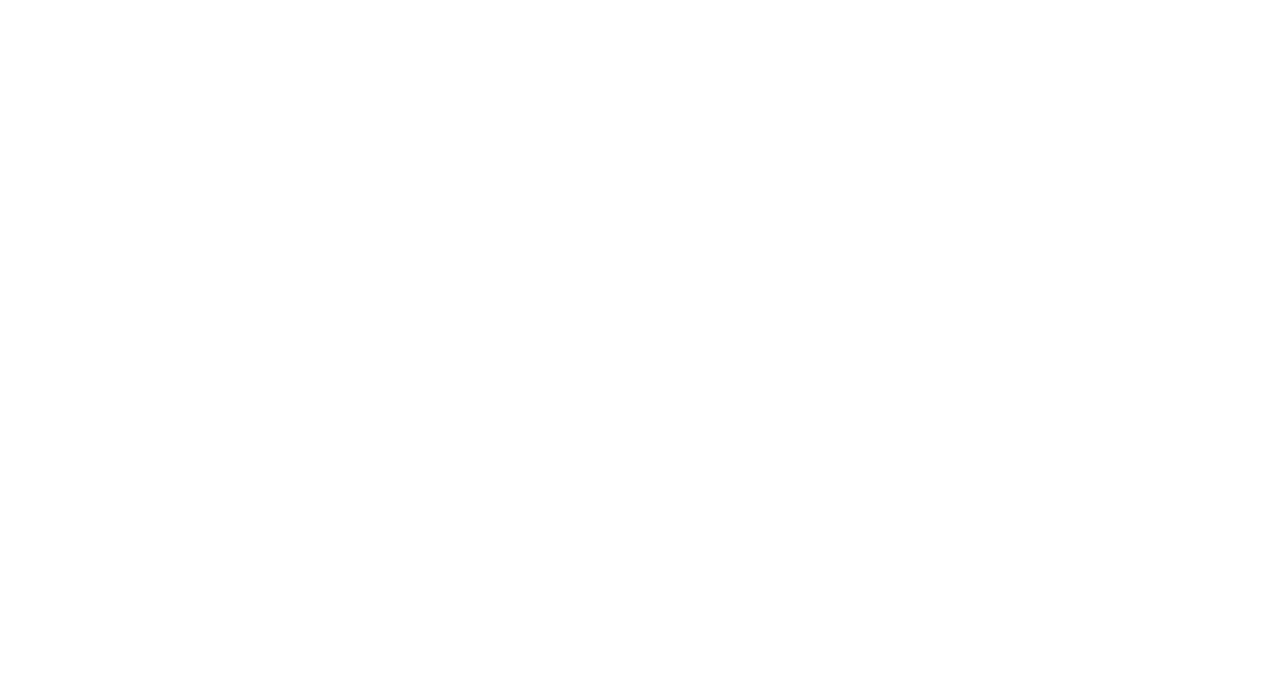
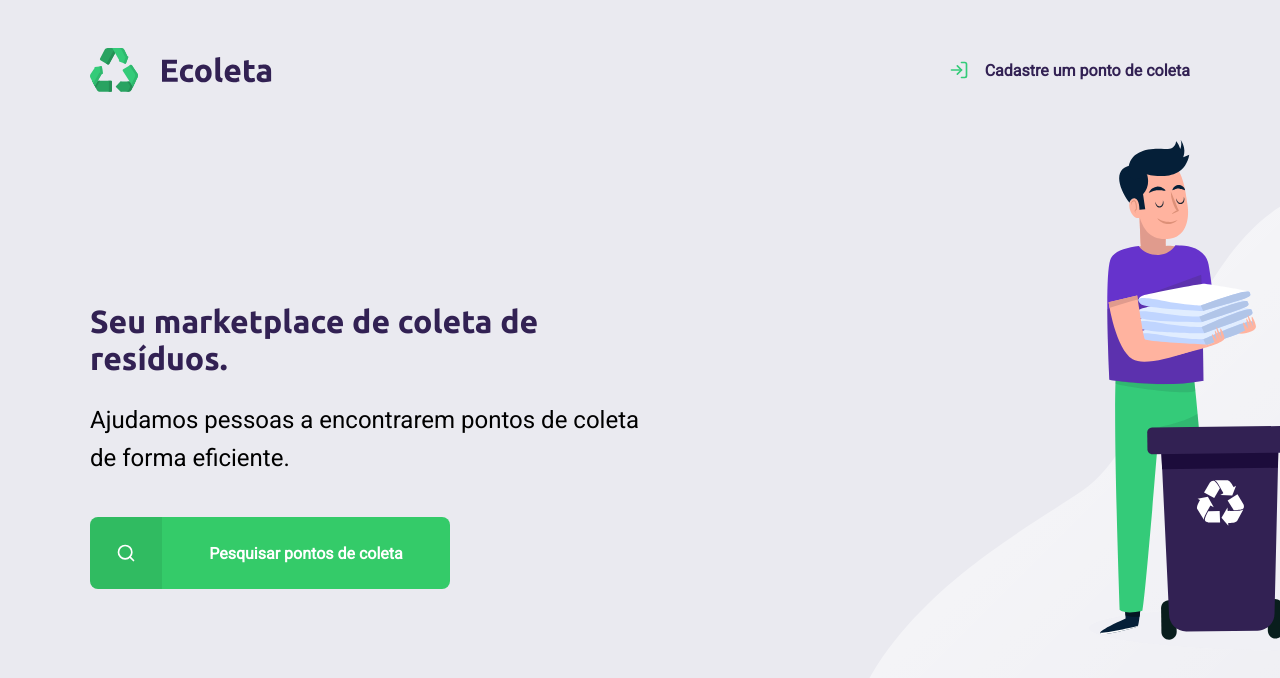
Before and after one commit to gomesmenezes/Ecoleta, a plain HTML site: page src/index.html in a window 1280 px wide. Drawn offline with Linux system fonts and the light colour scheme.

Commit message:
First step successful

```diff
--- a/src/index.html
+++ b/src/index.html
@@ -1,6 +1,11 @@
 <!DOCTYPE html>
 <html lang="pt-br">
 <head>
+  <link rel="preconnect" href="https://fonts.googleapis.com">
+  <link rel="preconnect" href="https://fonts.gstatic.com" crossorigin>
+  <link href="https://fonts.googleapis.com/css2?family=Roboto&family=Ubuntu:wght@700display=swap" rel="stylesheet">
+
+
   <link rel="stylesheet" href="./style.css">
   <meta charset="UTF-8">
   <meta name="viewport" content="width=device-width, initial-scale=1.0">
@@ -8,5 +13,28 @@
 </head>
 <body>
 
+<div id="page-home">
+  <div class="content">
+
+    <header>
+      <img src="./imgs/logo.svg" alt="Logo Ecoleta Verde">
+
+      <div class="nav">
+        <img src="./imgs/log-in.svg" alt="Imagem Pequena para instruir cadastras um ponto">
+        <a href="#">Cadastre um ponto de coleta</a>
+      </div>
+
+    </header>
+
+    <main>
+      <h1>Seu marketplace
+        de coleta de resíduos.</h1>
+        <p>Ajudamos pessoas a encontrarem pontos de coleta de forma eficiente.</p>
+        <a href="#"><span></span><strong>Pesquisar pontos de coleta</strong></a>
+    </div>
+
+  </div>
+</div>
+
 </body>
 </html>
--- a/src/style.css
+++ b/src/style.css
@@ -1,5 +1,150 @@
+:root {
+  --title-color: #322153;
+  --primary-color: #34cb69;
+}
+
 * {
   margin: 0;
   padding: 0;
   box-sizing: border-box;
 }
+
+a {
+  text-decoration: none;
+}
+
+h1, h2, h3 {
+  color: var(--title-color);
+  font-family: 'Ubuntu', sans-serif;
+}
+
+body {
+  background: #eaeaf0;
+  font-family: 'Roboto', sans-serif;
+  -webkit-font-smoothing: antialiased;
+}
+
+#page-home {
+  height: 100vh;
+  background: url('./imgs/home-background.svg') no-repeat;
+  background-position: 105vh bottom;
+}
+
+#page-home .content {
+  width: 90%;
+  max-width: 1100px;
+  height: 100%;
+
+  margin: 0 auto;
+  display: flex;
+  flex-direction: column;
+}
+
+#page-home header {
+  margin-top: 48px;
+
+  display: flex;
+  justify-content: space-between;
+  align-items: center;
+}
+
+#page-home header a {
+  color: var(--title-color);
+  font-weight: 700;
+}
+
+.nav {
+  display: flex;
+  align-items: center;
+  gap: 16px;
+}
+
+#page-home main{
+  max-width: 560px;
+
+  flex: 1;
+
+  display: flex;
+  flex-direction: column;
+  justify-content: center;
+}
+
+#page-home main h1 {
+  color: var(--title-color);
+}
+
+#page-home main p {
+  font-size: 24px;
+  line-height: 38px;
+  margin-top: 24px;
+}
+
+#page-home main a {
+  width: 100%;
+  max-width: 360px;
+
+  background: var(--primary-color);
+  height: 72px;
+  border-radius: 8px;
+
+  display: flex;
+  align-items: center;
+
+  font-weight: bold;
+  margin-top: 40px;
+  color: white;
+}
+
+#page-home main a:hover {
+  background: #2fb86e;
+  transition: 400ms;
+}
+
+#page-home main a span {
+  width: 72px;;
+  height: 72px;
+
+  border-top-left-radius: 8px;
+  border-bottom-left-radius: 8px;
+
+  background-color: rgb(0, 0, 0, 0.08);
+  display: flex;
+  align-items: center;
+  justify-content: center;
+}
+
+#page-home main a span::after {
+  content: '';
+  background-image: url('./imgs/search.svg');
+  width: 20px;
+  height: 20px;
+}
+
+#page-home main a strong {
+  flex: 1;
+
+  text-align: center;
+}
+
+@media (max-width: 900px) {
+  #page-home {
+    background-position-x: 70vh;
+  }
+
+  #page-home .content {
+    align-items: center;
+    text-align: center;
+  }
+
+  #page-home header a {
+    position: absolute;
+    bottom: 48px;
+
+    left: 50%;
+    transform: translateX(-50%);
+  }
+
+  #page-home main {
+    align-items: center;
+  }
+}
```
Also changed, not shown: src/imgs/arrow-left.svg (added), src/imgs/baterias.svg (added), src/imgs/check.svg (added), src/imgs/eletronicos.svg (added), src/imgs/home-background.svg (added), src/imgs/lampadas.svg (added), src/imgs/log-in.svg (added), src/imgs/logo.svg (added), src/imgs/oleo.svg (added), src/imgs/organicos.svg (added), src/imgs/papeis-papelao.svg (added), src/imgs/search.svg (added), src/imgs/x.svg (added).
